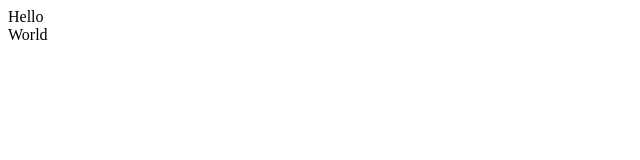
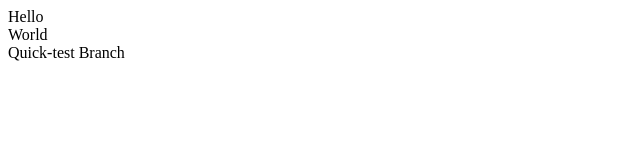
Before and after one commit to iamtariqkhan/demo-repo, a plain HTML site: page index.html in a window 1280 px wide. Shown: the whole page, without its empty margins (0-640 px from the left). Drawn offline with Linux system fonts and the light colour scheme.

Commit message:
quick-test

```diff
--- a/index.html
+++ b/index.html
@@ -1,2 +1,3 @@
 <div>Hello</div>
 <div>World</div>
+<div>Quick-test Branch</div>
```
